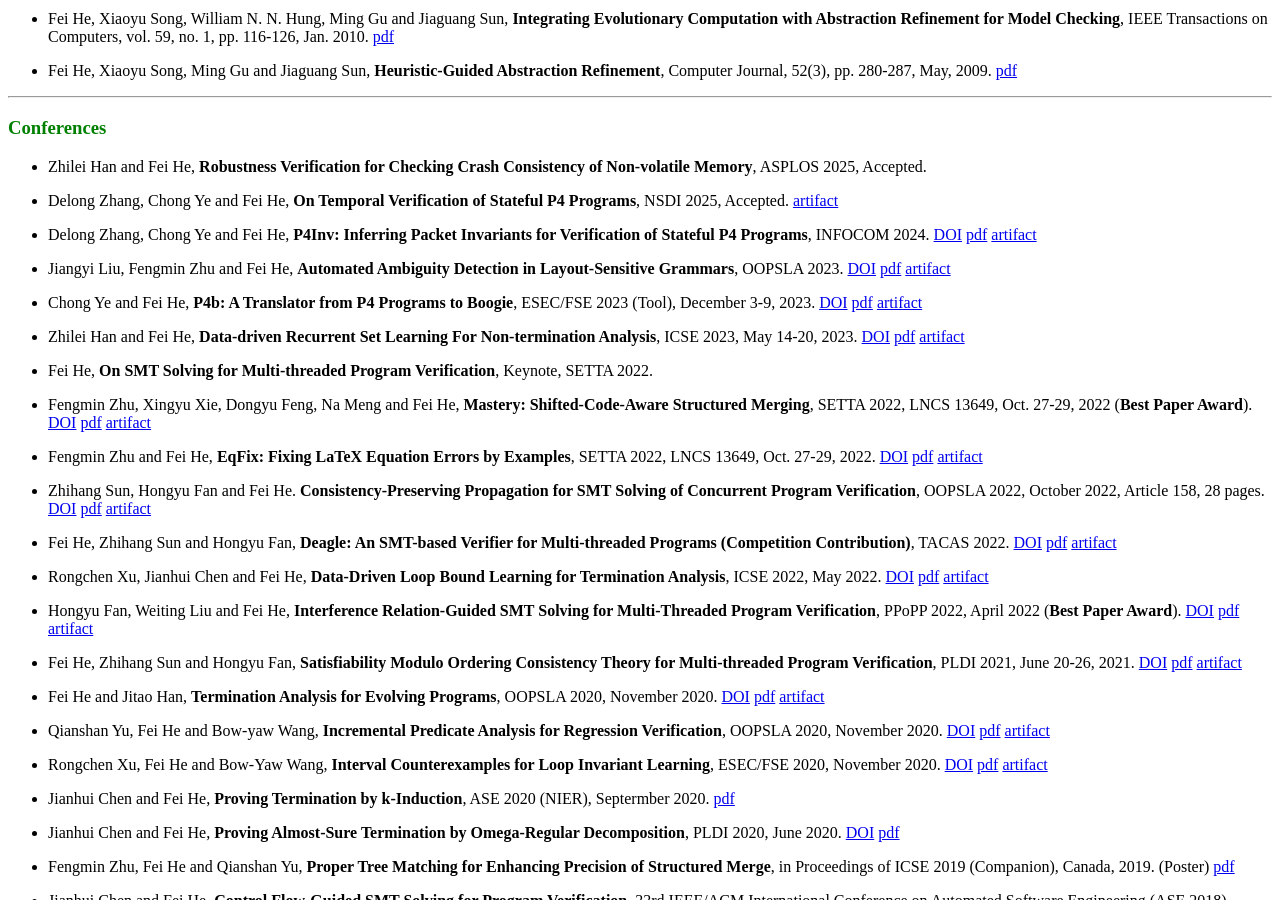
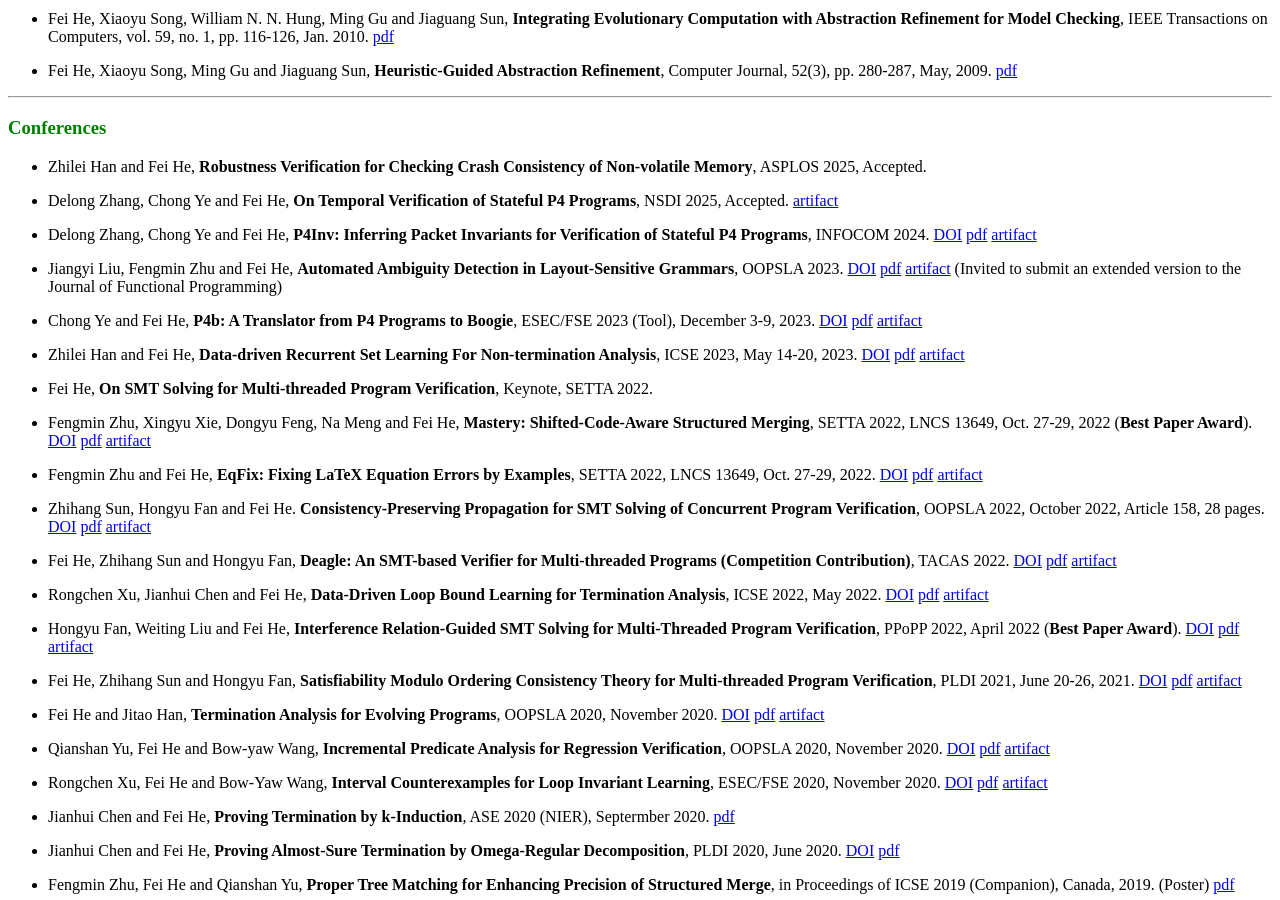
Before and after one commit to feihe/feihe.github.io, a Jekyll site: the page built from publications.md, in a window 1280 px wide and 900 px high, scrolled down 1090 px. Built offline with Jekyll 4.4.1, drawn with Linux system fonts in a browser that asks for light colours; nearby versions of some CDN libraries.

Commit message:
oopsla 2023 invited JFP

```diff
--- a/publications.md
+++ b/publications.md
@@ -66,7 +66,7 @@ title: Publications
 
 - Delong Zhang, Chong Ye and Fei He, **P4Inv: Inferring Packet Invariants for Verification of Stateful P4 Programs**, INFOCOM 2024. [DOI](https://doi.org/10.1109/INFOCOM52122.2024.10621366) [pdf](./materials/infocom24.pdf) [artifact](https://thufv.github.io/research/p4inv)
 
-- Jiangyi Liu, Fengmin Zhu and Fei He, **Automated Ambiguity Detection in Layout-Sensitive Grammars**, OOPSLA 2023. [DOI](https://doi.org/10.1145/3622838) [pdf](./materials/oopsla23.pdf) [artifact](https://doi.org/10.5281/zenodo.8329981)
+- Jiangyi Liu, Fengmin Zhu and Fei He, **Automated Ambiguity Detection in Layout-Sensitive Grammars**, OOPSLA 2023. [DOI](https://doi.org/10.1145/3622838) [pdf](./materials/oopsla23.pdf) [artifact](https://doi.org/10.5281/zenodo.8329981) (Invited to submit an extended version to the Journal of Functional Programming)
 
 - Chong Ye and Fei He, **P4b: A Translator from P4 Programs to Boogie**, ESEC/FSE 2023 (Tool), December 3-9, 2023. [DOI](https://doi.org/10.1145/3611643.3613091) [pdf](./materials/fse23tool.pdf) [artifact](https://thufv.github.io/research/P4-to-Boogie)
 
```
